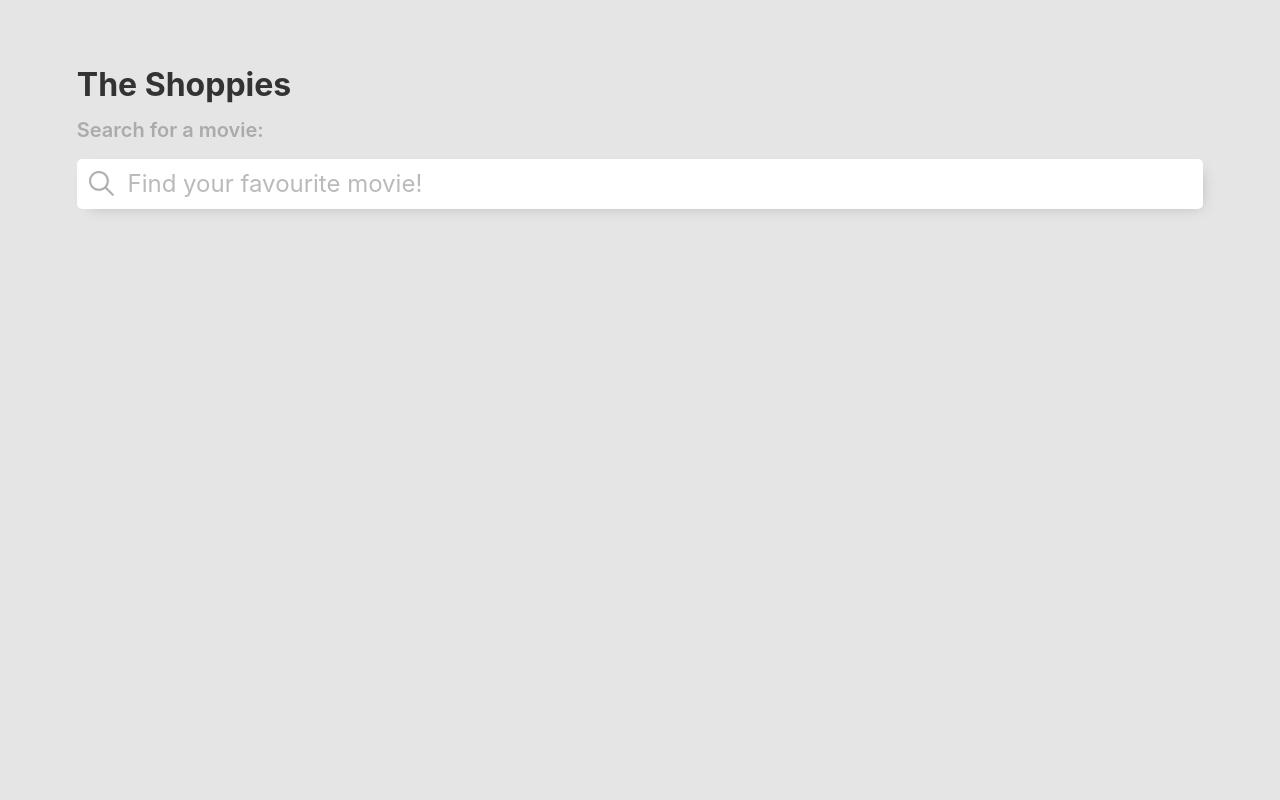
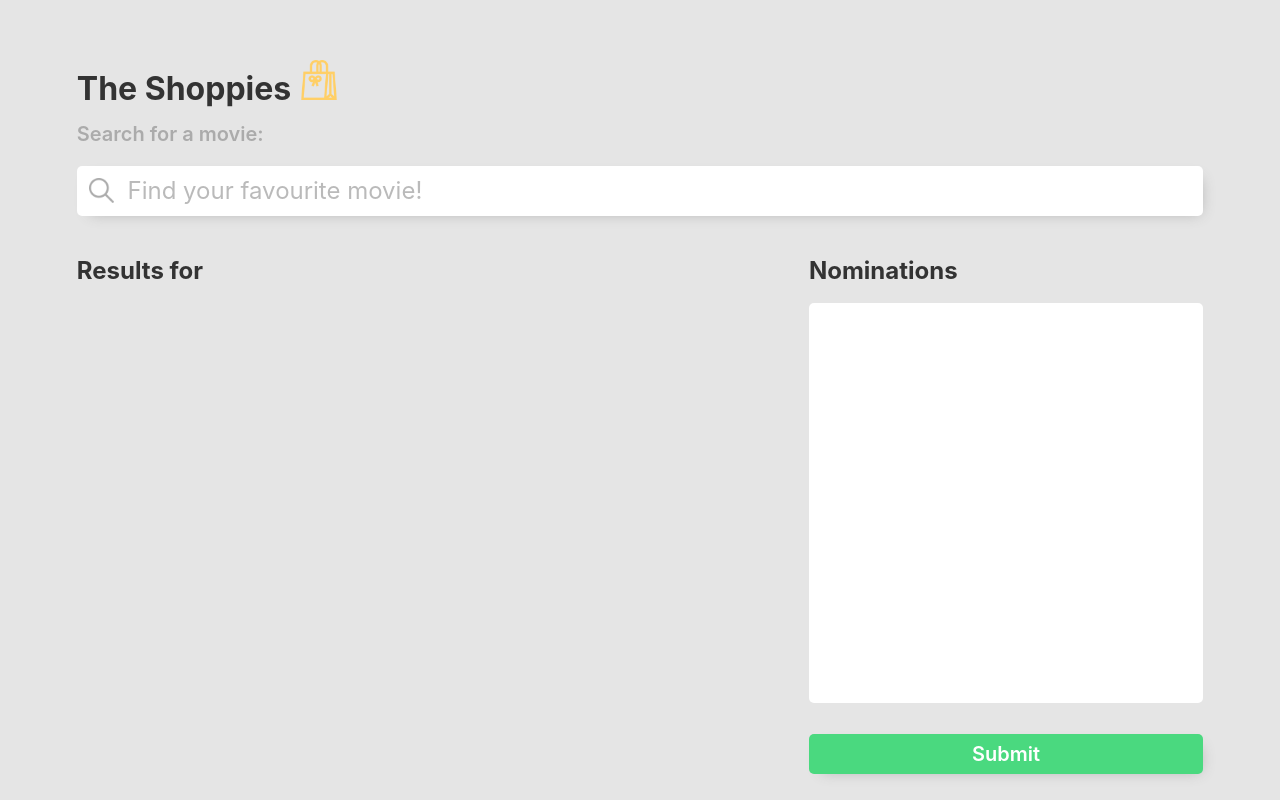
Before and after one commit to hongyi-chen/the-shoppies, a React (Create React App) app: page / in a window 1280 px wide. Built offline with nearby package versions, Linux system fonts and the light colour scheme.

Commit message:
Refactoring & Adding Submit

```diff
--- a/public/index.html
+++ b/public/index.html
@@ -24,7 +24,7 @@
       work correctly both with client-side routing and a non-root public URL.
       Learn how to configure a non-root public URL by running `npm run build`.
     -->
-    <title>React App</title>
+    <title>The Shoppies</title>
   </head>
   <body>
     <noscript>You need to enable JavaScript to run this app.</noscript>
--- a/src/App.css
+++ b/src/App.css
@@ -1,6 +1,6 @@
 .App {
   text-align: left;
-  padding: 4% 6% 4% 6%;
+  padding: 3% 6% 3% 6%;
 }
 
 body {
@@ -15,6 +15,11 @@ h1 {
 }
 
 h2 {
+  font-size: 1.5rem;
+  color: #333333;
+}
+
+h3 {
   font-size: 1.25rem;
   font-weight: 600;
   color: #ABABAB;
--- a/src/components/SearchBar/SearchBar.css
+++ b/src/components/SearchBar/SearchBar.css
@@ -25,7 +25,7 @@ input[type="search"]::-webkit-search-cancel-button {
     background-repeat: no-repeat;
 }
 
-input:focus{
+input:focus {
     outline: none;
     box-shadow: 0 0 5px 3px #4299fe;
 }
--- a/src/components/SearchBar/SearchBar.js
+++ b/src/components/SearchBar/SearchBar.js
@@ -1,6 +1,5 @@
-import React, {useState} from "react";
+import React, { useState } from "react";
 import "./SearchBar.css";
-import searchIcon from '../../images/search.png';
 
 function SearchBar() {
   const [value, setValue] = useState();
--- a/src/components/ShoppiesApp/ShoppiesApp.css
+++ b/src/components/ShoppiesApp/ShoppiesApp.css
@@ -0,0 +1,21 @@
+.results-and-noms-section {
+    margin-top: 2%;
+}
+
+.results {
+    float: left;
+    width: 65%;
+    /* background-color: white; */
+}
+
+.nominations {
+    float: left;
+    width: 35%;
+}
+
+.nominated-movies {
+    height: 50vh;
+    width: 100%;
+    border-radius: 5px;
+    background-color: #FFFFFF;
+}
--- a/src/components/ShoppiesApp/ShoppiesApp.js
+++ b/src/components/ShoppiesApp/ShoppiesApp.js
@@ -1,22 +1,37 @@
-import React from 'react';
-import './ShoppiesApp.css';
-import SearchBar from '../SearchBar/SearchBar';
+import React from "react";
+import "./ShoppiesApp.css";
+import SearchBar from "../SearchBar/SearchBar";
+import ShoppingBag from "../../images/shopping-bag.png";
+import SubmitButton from "../SubmitButton/SubmitButton";
 
 function ShoppiesApp() {
-    return(
-        <div>
-            <h1>The Shoppies</h1>
-            <h2>Search for a movie:</h2>
-            <SearchBar />
+  return (
+    <div>
+      <div className="search-section">
+        <h1>
+          The Shoppies{" "}
+          <img
+            src={ShoppingBag}
+            alt="shopping bag trophy"
+            height="40px"
+            width="40px"
+          ></img>
+        </h1>
+        <h3>Search for a movie:</h3>
+        <SearchBar />
+      </div>
+      <div className="results-and-noms-section">
+        <div className="results">
+          <h2>Results for</h2>
         </div>
-        // top section
-        // bottom section
-        // <SearchSection>
-
-        // </SearchSection>
-        // <ResultsAndNomsSection>
-        // </ResultsAndNomSection>
-    )
+        <div className="nominations">
+          <h2>Nominations</h2>
+          <div className="nominated-movies"></div>
+          <SubmitButton />
+        </div>
+      </div>
+    </div>
+  );
 }
 
 export default ShoppiesApp;
--- /dev/null
+++ b/src/components/SubmitButton/SubmitButton.css
@@ -0,0 +1,30 @@
+.submit-button {
+    margin-top: 8%;
+    margin-bottom: auto;
+}
+
+button {
+    background-color: #4ad97f;
+    border-radius: 5px;
+    box-shadow: 5px 5px 15px -8px #ABABAB;
+    width: 100%;
+    height: 5vh;
+    font-family: 'Inter', sans-serif;
+    font-size: 1.25em;
+    color: white;
+    font-weight: 600;
+    cursor: pointer;
+    border: none;
+    outline: none;
+    transition: all 0.3s;
+}
+
+button:hover {
+    box-shadow: 5px 5px 25px -5px #ABABAB;
+    transform: scale(1.015);
+}
+
+button:active {
+    box-shadow: 5px 5px 8px #ABABAB;
+    transform: scale(0.985);
+}
--- /dev/null
+++ b/src/components/SubmitButton/SubmitButton.js
@@ -0,0 +1,12 @@
+import React from "react";
+import "./SubmitButton.css";
+
+function SubmitButton() {
+  return (
+    <div className="submit-button">
+      <button>Submit</button>
+    </div>
+  );
+}
+
+export default SubmitButton;
```
Also changed, not shown: src/images/shopping-bag.png (added), 1 other file (tests, documents, lock files or other folders). Lines whose indentation alone changed are shown as unchanged.
